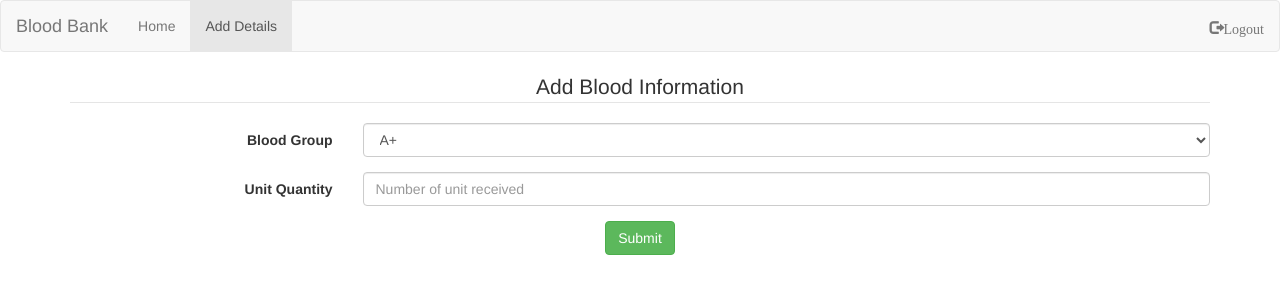
After one commit to amol-can/Blood-Bank-System, a PHP site: page /hospital/add_blood_info.php in a window 1280 px wide, after a click on "Add Details". The commit adds this page. Shown: the top 300 px of the page. Run offline with PHP 8.4, Linux system fonts and the light colour scheme; the visitor is signed in with stand-in values (Sample User, id 1); some libraries are stand-ins or nearby versions.

Commit message:
Session, blood info added

```diff
--- /dev/null
+++ b/hospital/add_blood_info.php
@@ -0,0 +1,88 @@
+<?php require '../session/create_session.php'; ?>
+<!DOCTYPE html>
+<html>
+<head>
+	<title>Wel Come to hospital dashboard</title>
+	<meta charset=utf-8>
+	<meta name=description content="Add Blood Information ">
+	<meta name=viewport content="width=device-width, initial-scale=1">
+	<link rel="stylesheet" type="text/css" href="https://maxcdn.bootstrapcdn.com/bootstrap/3.3.7/css/bootstrap.min.css">
+	<script src="https://ajax.googleapis.com/ajax/libs/jquery/3.2.1/jquery.min.js"></script>
+	<script src="https://maxcdn.bootstrapcdn.com/bootstrap/3.3.7/js/bootstrap.min.js"></script>
+</head>
+<body>
+	<!-- Navigation bar for hospital -->
+	<nav class="navbar navbar-default nav-tabs">
+		<div class="container-fluid">
+		    <div class="navbar-header">
+		      <a class="navbar-brand" href="../index.php">Blood Bank</a>
+		    </div>
+		    <ul class="nav navbar-nav">
+		      <li class="active"><a data-toggle="tab" href="#home">Home</a></li>
+		      <li><a data-toggle="tab" href="#menu1">Add Details</a></li>
+		    </ul>
+		    <ul class="nav navbar-nav navbar-right">
+		    	<li><a href="../session/logout_session.php" class="glyphicon glyphicon-log-out">Logout</a></li>
+		    </ul>
+		</div>
+	</nav>
+
+	<!-- Tab content -->
+	<div class="tab-content">
+	    <div id="home" class="container tab-pane fade in active">
+	      <h3>HOME</h3>
+	      <p>Lorem ipsum dolor sit amet, consectetur adipisicing elit, sed do eiusmod tempor incididunt ut labore et dolore magna aliqua.</p>
+	    </div>
+
+	    <!-- Add detail tab content -->
+	    <div id="menu1" class="container tab-pane fade">
+	    	<form class="form-horizontal" action='registration.php' method="post">
+		    	<fieldset>
+		    		<div id="tab2_legend">
+			    		<legend class="text-center">Add Blood Information</legend>
+			    	</div>
+			    	<div class="form-group">
+		                <label for="blood_group" class="col-sm-3 control-label text-center">Blood Group</label>
+		                <div class="col-sm-9">
+		                    <select name="bgroup" id="blood_group" class="form-control">
+		                    	<option value="A+">A+</option>
+		                    	<option value="O+">O+</option>
+		                    	<option value="B+">B+</option>
+		                    	<option value="AB+">AB+</option>
+		                    	<option value="A-">A-</option>
+		                    	<option value="O-">O-</option>
+		                    	<option value="B-">B-</option>
+		                    	<option value="AB-">AB-</option>
+		                    </select>
+		                </div>
+	            	</div>
+	            	<div class="form-group">
+	            		<label for="number_of_unit" class="col-sm-3 control-label text-center">Unit Quantity</label>
+	            		<div class="col-sm-9">
+	            		<input type="number" name="units" id="number_of_unit" placeholder="Number of unit received" class="form-control">
+	            		</div>
+	            	</div>
+	            	<!-- <div class="form-group">
+		                <label for="blood_source" class="col-sm-3 control-label text-center">Blood Source</label>
+		                <div class="col-sm-9">
+		                    <input type="text" id="blood_source" name="source" placeholder="Blood Source" class="form-control">
+		                </div>
+	            	</div>
+	            	<div class="form-group">
+	            		<label for="comment" class="col-sm-3 control-label text-center">Additional Comment</label>
+		                <div class="col-sm-9">
+		                    <textarea type="text" id="comment" name="comment" placeholder="Any additional details regarding blood units" class="form-control"></textarea>
+		                </div>
+	            	</div> -->
+	            	<div class="form-group">
+				      <div class="controls text-center">
+				        <button type="submit" name="add_blood_info" class="btn btn-success">Submit</button>
+				      </div>
+				    </div>
+		    	</fieldset>
+	    	</form>
+	    </div>
+	</div>
+
+</body>
+</html>
--- a/hospital/hospital_registration.php
+++ b/hospital/hospital_registration.php
@@ -80,9 +80,6 @@
 		      <div class="controls text-center">
 		        <button type="submit" name="hRegistration" class="btn btn-success">Register</button>
 		      </div>
-		      <div>
-		      	<p id="message">Set Text</p>
-		      </div>
 		    </div>
 		  </fieldset>
 		</form>
--- a/index.php
+++ b/index.php
@@ -81,6 +81,7 @@
 	  </div>
 	</div>
 
+
 	<!-- Receiver login Modal -->
 	<div id="receiver_login" class="modal fade" role="dialog">
 	  <div class="modal-dialog">
--- /dev/null
+++ b/session/create_session.php
@@ -0,0 +1,9 @@
+<?php
+   include('../include/config.php');
+   session_start();
+   $check=$_SESSION['active_user'];
+   if(!isset($check))
+	{
+	header("Location: ../index.php");
+	}
+?>
```
Also changed, not shown: hospital/hospital_home.php (deleted, +0 -9 lines), hospital/registration.php (+24 -0 lines), index_login.php (+5 -5 lines), session/logout_session.php (added, +7 -0 lines).
